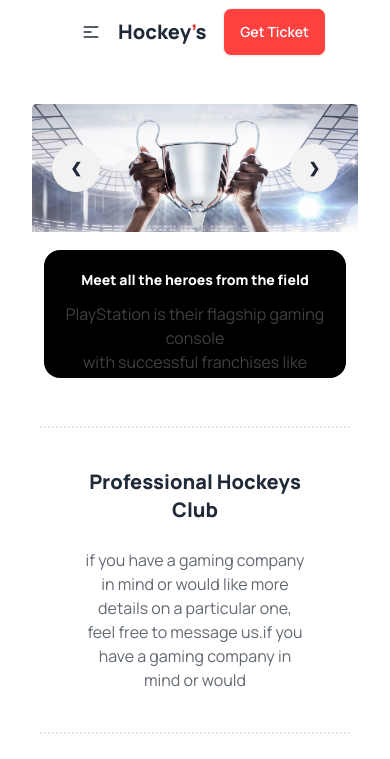
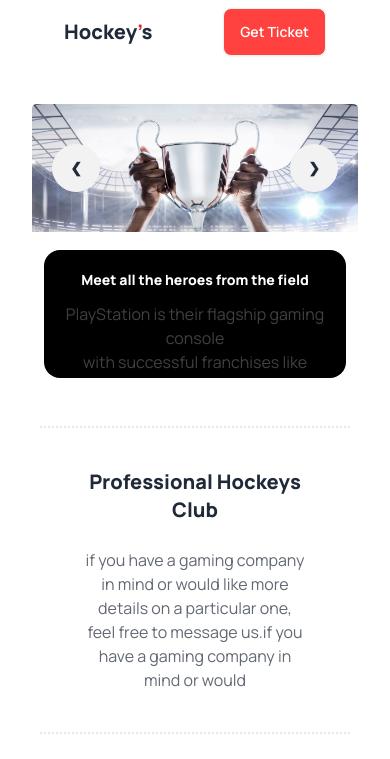
Before and after one commit to Jaynab94/B9-A3, a plain HTML site: page index.html in a window 390 px wide. Shown: the top 759 px of the page. Drawn offline with nearby package versions, Linux system fonts and the light colour scheme.

Commit message:
resolved

```diff
--- a/index.html
+++ b/index.html
@@ -42,15 +42,9 @@
 
     <div class="container mx-auto lg:px-24 px-16 navbar lg:mt-5 ">
 
-        <div class="navbar-start">
+        <div class=" navbar-start">
             <div class="dropdown">
-                <div tabindex="0" role="button" class="btn btn-ghost lg:hidden">
-                    <svg xmlns="http://www.w3.org/2000/svg" class="h-5 w-5" fill="none" viewBox="0 0 24 24"
-                        stroke="currentColor">
-                        <path stroke-linecap="round" stroke-linejoin="round" stroke-width="2"
-                            d="M4 6h16M4 12h8m-8 6h16" />
-                    </svg>
-                </div>
+
                 <ul tabindex="0"
                     class="menu text-base font-normal menu-sm dropdown-content mt-3 z-[1] p-2 shadow text-[#424247] bg-base-100 w-52">
                     <li class="text-red-600 text-base"><a>Home</a></li>
@@ -60,7 +54,7 @@
                     <li><a>Contact</a></li>
                 </ul>
             </div>
-            <a class="font-extrabold text-xl md:text-2xl lg:text-4xl">Hockey<span class="text-red-600">’</span>s</a>
+            <a class="font-extrabold text-xl lg:text-3xl text-4xl">Hockey<span class="text-red-600">’</span>s</a>
         </div>
         <div class="navbar-center hidden  lg:flex  ">
             <ul class="menu text-base font-normal menu-horizontal px-1">
@@ -73,7 +67,7 @@
 
             </ul>
         </div>
-        <div class="navbar-end lg:gap-6">
+        <div class="navbar-end gap-6">
             <a class="btn text-white  bg-custom-color">Get Ticket</a>
         </div>
 
```
